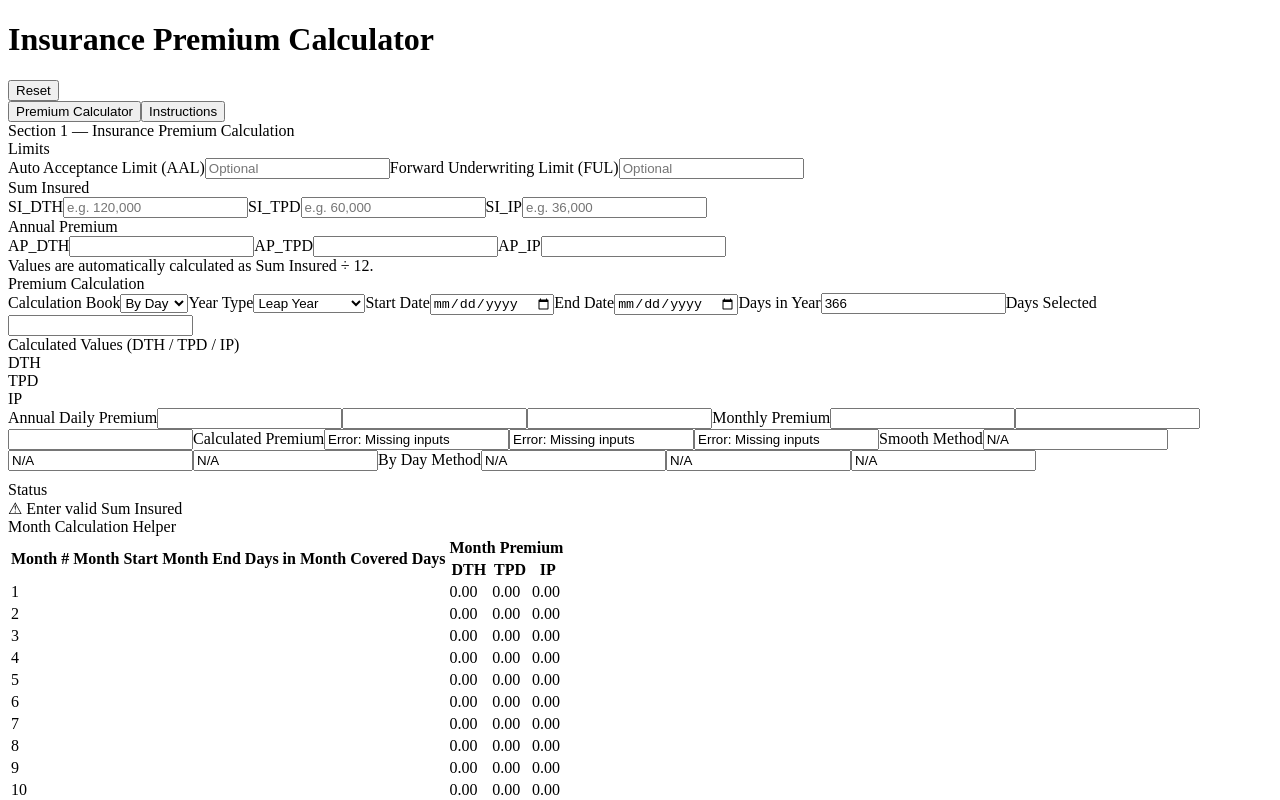
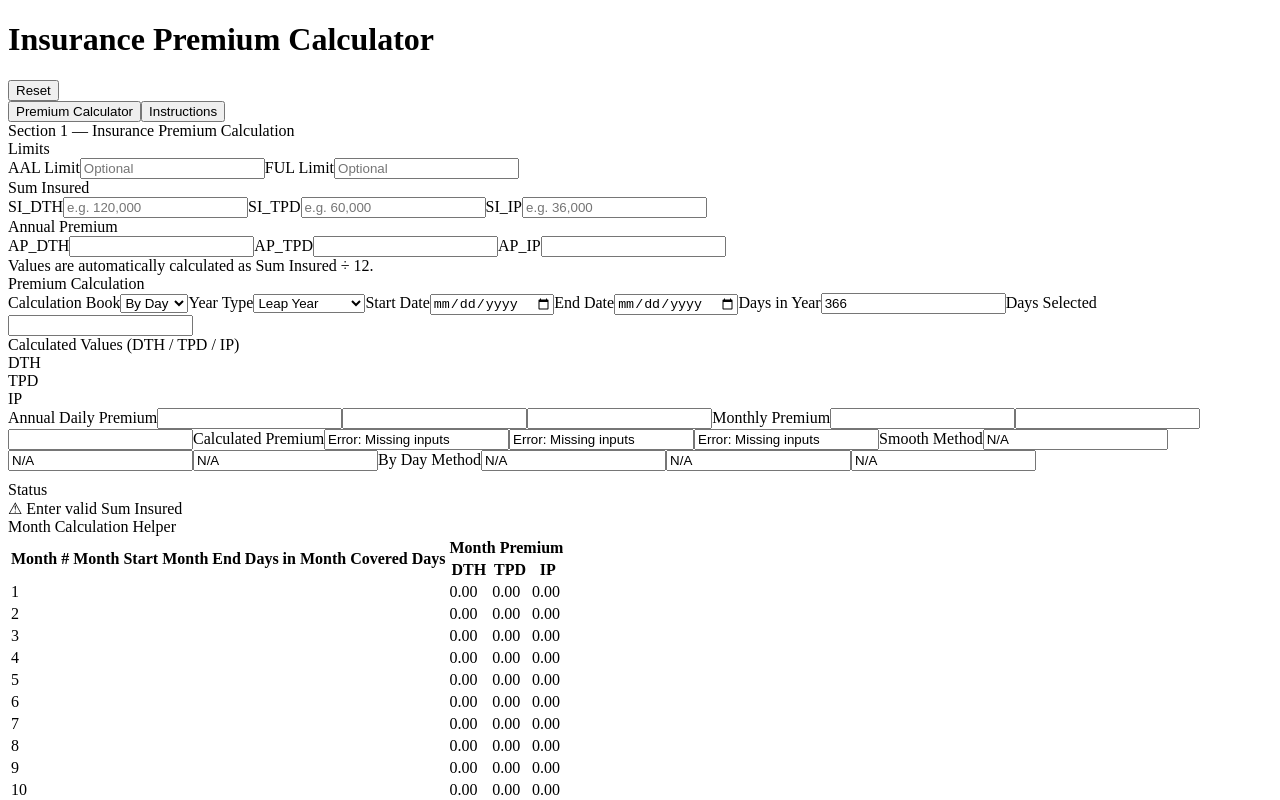
Before and after one commit to sharmalily1984-cloud/insurance-premium-web, a React (Vite) app: page / in a window 1280 px wide. Shown: the top 800 px of the page. Built offline with nearby package versions, Linux system fonts and the light colour scheme; the HTML template or start-up script is replaced by a standard one.

Commit message:
Revert AAL/FUL labels to short names; update Instructions

```diff
--- a/src/components/Instructions.tsx
+++ b/src/components/Instructions.tsx
@@ -7,18 +7,18 @@ export default function Instructions() {
 
         <h4>Limits (Optional)</h4>
         <p>
-          <strong>Auto Acceptance Limit (AAL)</strong> and{' '}
-          <strong>Forward Underwriting Limit (FUL)</strong> are optional numeric
+          <strong>AAL Limit</strong> and{' '}
+          <strong>FUL Limit</strong> are optional numeric
           fields. When configured, they validate Sum Insured entries:
         </p>
         <ul>
           <li>
-            <strong>Auto Acceptance Limit (AAL)</strong> — Sum Insured cannot
+            <strong>AAL Limit</strong> — Sum Insured cannot
             exceed this value. If exceeded, a message indicates the remaining
             amount should go in an additional rider.
           </li>
           <li>
-            <strong>Forward Underwriting Limit (FUL)</strong> — If Sum Insured
+            <strong>FUL Limit</strong> — If Sum Insured
             exceeds this, a message indicates the remaining amount must be
             provided through a new rider.
           </li>
--- a/src/components/Section1.tsx
+++ b/src/components/Section1.tsx
@@ -67,10 +67,10 @@ function siValidationMsg(
 ): string | null {
   if (siValue == null || siValue <= 0) return null;
   if (aalLimit != null && siValue > aalLimit) {
-    return 'Sum Insured cannot exceed the Auto Acceptance Limit (AAL). The remaining amount should go in an additional rider.';
+    return 'Sum Insured cannot exceed the AAL Limit. The remaining amount should go in an additional rider.';
   }
   if (fulLimit != null && siValue > fulLimit) {
-    return 'Sum Insured exceeds the Forward Underwriting Limit (FUL). The remaining amount must be provided through a new rider.';
+    return 'Sum Insured exceeds the FUL Limit. The remaining amount must be provided through a new rider.';
   }
   return null;
 }
@@ -205,9 +205,9 @@ export default function Section1(props: Section1Props) {
           <div className="top-card">
             <div className="card-title">Limits</div>
             <div className="compact-grid">
-              <label htmlFor="aalLimit">Auto Acceptance Limit (AAL)</label>
+              <label htmlFor="aalLimit">AAL Limit</label>
               <MoneyInput id="aalLimit" value={aalLimitText} onChange={setAalLimitText} placeholder="Optional" />
-              <label htmlFor="fulLimit">Forward Underwriting Limit (FUL)</label>
+              <label htmlFor="fulLimit">FUL Limit</label>
               <MoneyInput id="fulLimit" value={fulLimitText} onChange={setFulLimitText} placeholder="Optional" />
             </div>
           </div>
```
